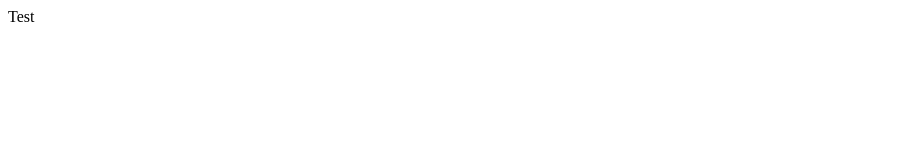
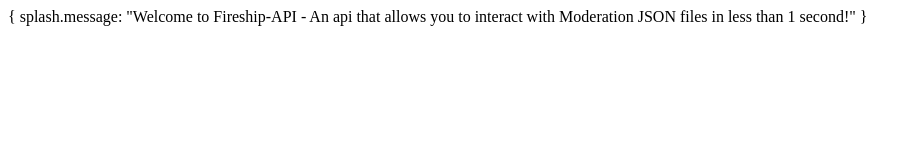
Before and after one commit to GenUser123/fireship-api, a website: page Index.html in a window 1280 px wide. Shown: the whole page, without its empty margins (0-920 px from the left). Drawn offline with Linux system fonts and the light colour scheme.

Commit message:
Update Index.html

```diff
--- a/Index.html
+++ b/Index.html
@@ -5,9 +5,11 @@
     <meta charset="UTF-8">
     <meta http-equiv="X-UA-Compatible" content="IE=edge">
     <meta name="viewport" content="width=device-width, initial-scale=1.0">
-    <title>Document</title>
+    <title>Fireship API</title>
 
-    Test
+    {
+        splash.message: "Welcome to Fireship-API - An api that allows you to interact with Moderation JSON files in less than 1 second!"
+    }
 </head>
 <body>
 
```
